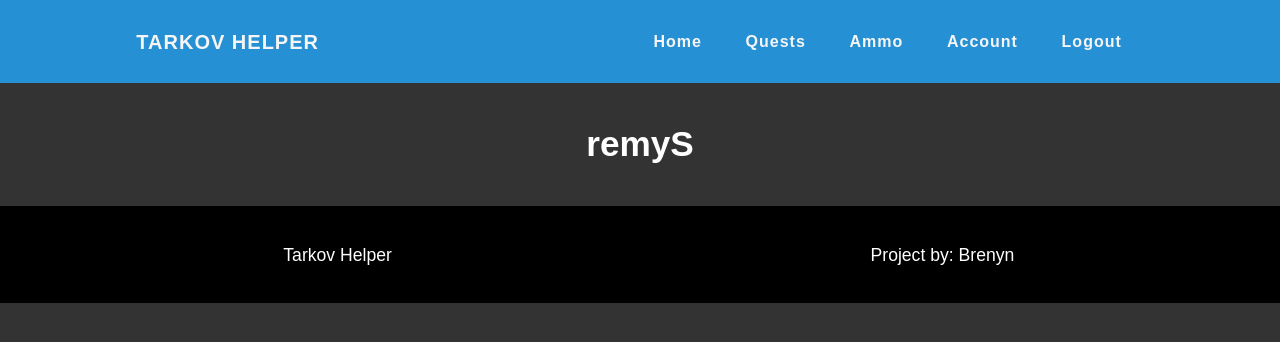
After one commit to brenyn/tarkov-helper, a Flask app: page /account in a window 1280 px wide. The commit adds this page. Shown: the top 342 px of the page. Run offline with Flask 2, Linux system fonts and the light colour scheme; a user stored in the database is signed in; some web fonts are replaced.

Commit message:
added account page that requires login to view

```diff
--- a/helper/__init__.py
+++ b/helper/__init__.py
@@ -9,5 +9,6 @@ app.config['SQLALCHEMY_DATABASE_URI'] = 'sqlite:///site.db'
 db = SQLAlchemy(app)
 bcrypt = Bcrypt(app)
 login_manager = LoginManager(app)
+login_manager.login_view = 'login'
 
 from helper import routes
--- a/helper/routes.py
+++ b/helper/routes.py
@@ -2,7 +2,7 @@ from flask import render_template, url_for, flash, redirect
 from helper import app, db, bcrypt
 from helper.forms import RegistrationForm, LoginForm
 from helper.models import User
-from flask_login import login_user, current_user, logout_user
+from flask_login import login_user, current_user, logout_user, login_required
 
 ammoTypes = [
   {
@@ -95,3 +95,8 @@ def login():
 def logout():
   logout_user()
   return redirect(url_for('home'))
+
+@app.route("/account")
+@login_required
+def account():
+  return render_template("account.html", title='Account')
--- /dev/null
+++ b/helper/templates/account.html
@@ -0,0 +1,9 @@
+{% extends "base.html" %}
+
+{% block styles %}
+  <link rel="stylesheet" href="../static/styles/base.css">
+{% endblock styles %}
+
+{% block content %}
+  <h1>{{ current_user.username }}</h1>
+{% endblock content %}
--- a/helper/templates/base.html
+++ b/helper/templates/base.html
@@ -23,6 +23,7 @@
       <li><a href="#">Quests</a></li>
       <li><a href="{{ url_for('ammo')}} ">Ammo</a></li>
       {% if current_user.is_authenticated %}
+        <li><a href="{{ url_for('account') }}">Account</a></li>
         <li><a href="{{ url_for('logout') }}">Logout</a></li>
       {% else %}
         <li><a href="{{ url_for('login') }}">Login</a></li>
```
